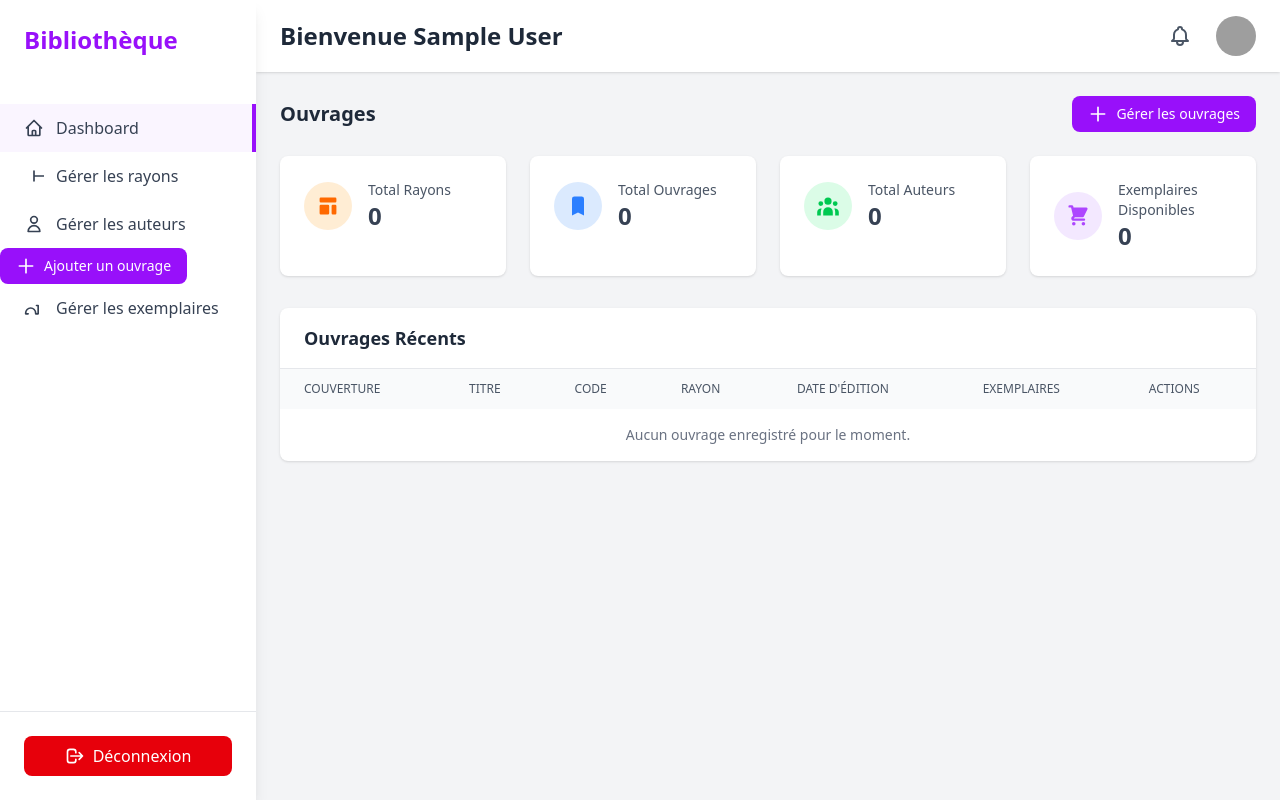
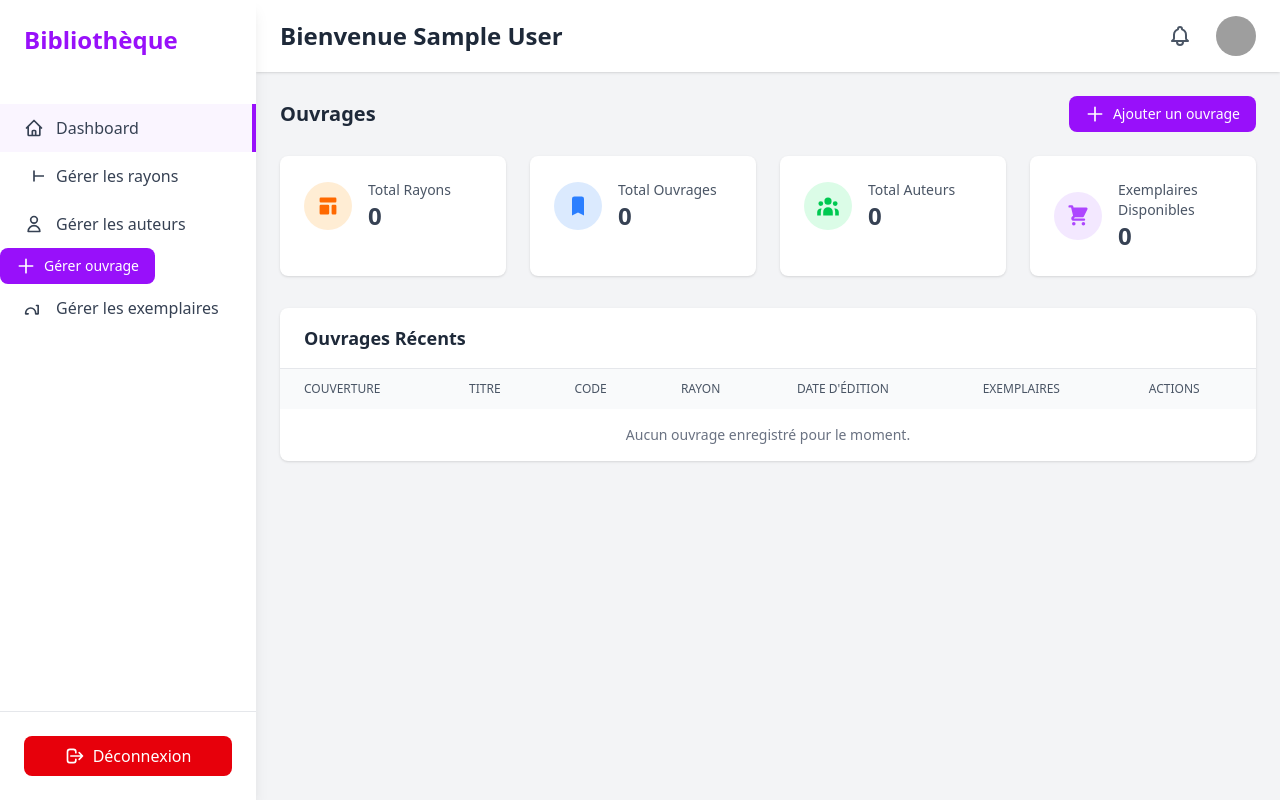
Before and after one commit to chrisvy0/gestion_bibliotheque, a PHP site: page /gestion_bibliotheque/app/views/dashboard_rb.php in a window 1280 px wide. Run offline with PHP 8.4, Linux system fonts and the light colour scheme; the visitor is signed in with stand-in values (Sample User, id 1); data that the repository does not hold is empty; grey boxes are pictures that could not be loaded.

Commit message:
modification 2 du dashboard rb

```diff
--- a/app/views/dashboard_rb.php
+++ b/app/views/dashboard_rb.php
@@ -67,7 +67,7 @@ $ouvragesRecents = getOuvragesRecents();
         <path stroke-linecap="round" stroke-linejoin="round" stroke-width="2"
               d="M12 4v16m8-8H4"></path>
     </svg>
-    Ajouter un ouvrage
+    Gérer ouvrage
 </a>
                 <a href="/gestion_bibliotheque/app/views/manage_exemplaires.php" class="flex items-center px-6 py-3 text-gray-700 dark:text-gray-300 hover:bg-gray-50 dark:hover:bg-gray-700">
                     <svg class="w-5 h-5 mr-3" fill="none" stroke="currentColor" viewBox="0 0 24 24">
@@ -135,7 +135,7 @@ $ouvragesRecents = getOuvragesRecents();
         <path stroke-linecap="round" stroke-linejoin="round" stroke-width="2"
               d="M12 4v16m8-8H4"></path>
     </svg>
-    Gérer les ouvrages
+    Ajouter un ouvrage
 </a>
                 </div>
 
```
